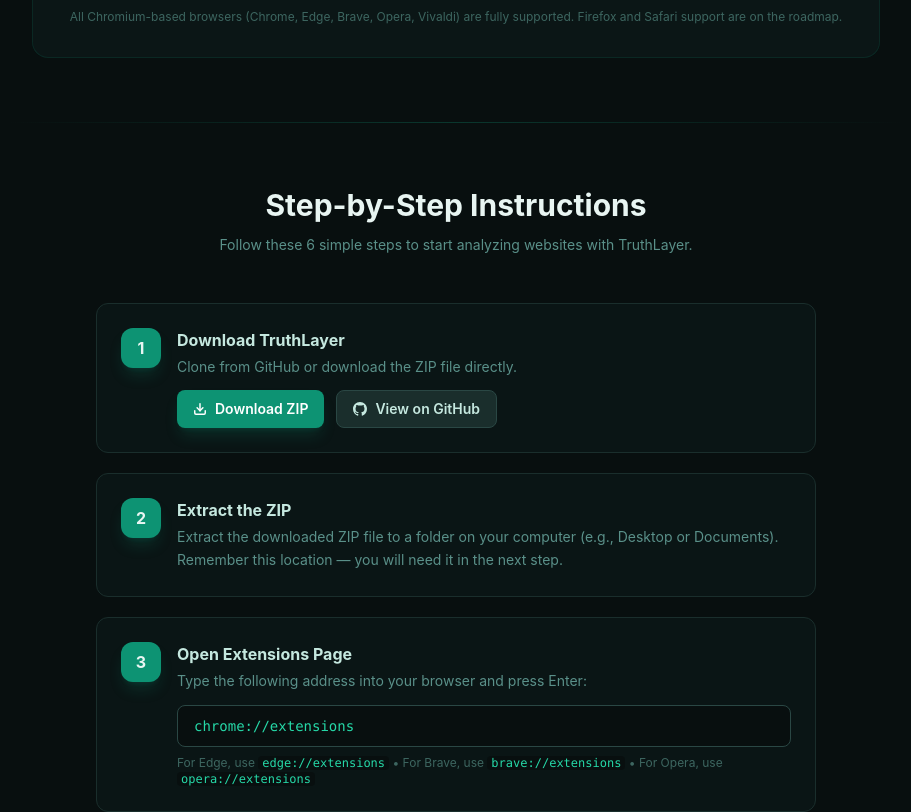
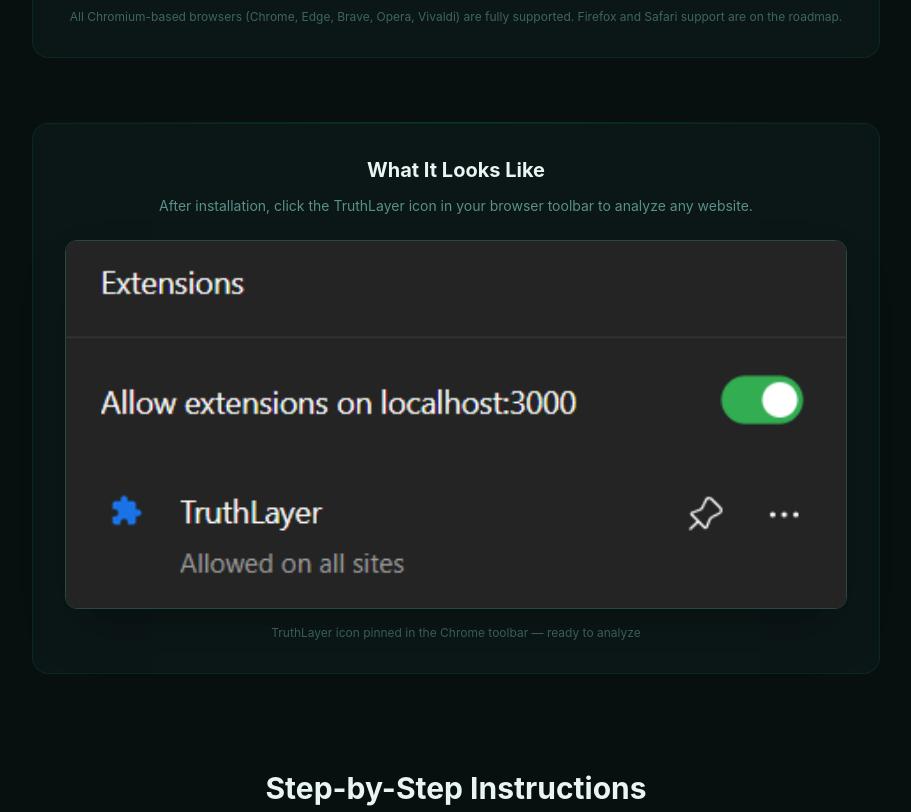
Before and after one commit to wi5nuu/Truthlayer, a Next.js app in the folder web/: page /download in a window 1280 px wide. Shown: the part 840-1652 px from the top of the page, without its empty margins (184-1095 px from the left). Built offline with nearby package versions, Linux system fonts and the light colour scheme.

Commit message:
feat(docs): add extension toolbar screenshot to landing page and download page

```diff
--- a/web/app/download/page.tsx
+++ b/web/app/download/page.tsx
@@ -219,6 +219,27 @@
       {/* Divider */}
       <div className="section-divider max-w-4xl mx-auto" />
 
+      {/* Screenshot Preview */}
+      <section className="px-6 pb-8 max-w-4xl mx-auto">
+        <div className="glass-card rounded-2xl p-6 sm:p-8 text-center border border-primary-600/20">
+          <h2 className="text-xl font-bold mb-3">What It Looks Like</h2>
+          <p className="text-dark-400 text-sm mb-6">
+            After installation, click the TruthLayer icon in your browser toolbar to analyze any website.
+          </p>
+          <div className="relative rounded-xl overflow-hidden border border-dark-600 shadow-2xl">
+            <img
+              src="/extentionchrome.png"
+              alt="TruthLayer extension icon in Chrome toolbar"
+              className="w-full h-auto"
+              style={{ maxHeight: '480px', objectFit: 'contain' }}
+            />
+          </div>
+          <p className="text-xs text-dark-500 mt-4">
+            TruthLayer icon pinned in the Chrome toolbar — ready to analyze
+          </p>
+        </div>
+      </section>
+
       {/* Installation Instructions */}
       <section id="instructions" className="px-6 py-16 max-w-3xl mx-auto">
         <div className="text-center mb-12">
--- a/web/app/page.tsx
+++ b/web/app/page.tsx
@@ -449,6 +449,19 @@
               </div>
             ))}
           </div>
+
+          {/* Screenshot */}
+          <div className="mt-12 glass-card rounded-2xl p-4 sm:p-6 border border-primary-600/15">
+            <p className="text-xs text-dark-500 text-center mb-4">Preview — Extension icon in Chrome toolbar</p>
+            <div className="relative rounded-xl overflow-hidden border border-dark-600 shadow-2xl">
+              <img
+                src="/extentionchrome.png"
+                alt="TruthLayer extension icon in Chrome toolbar"
+                className="w-full h-auto"
+                style={{ maxHeight: '360px', objectFit: 'contain' }}
+              />
+            </div>
+          </div>
         </div>
       </section>
 
```
Also changed, not shown: web/public/extentionchrome.png (added).
